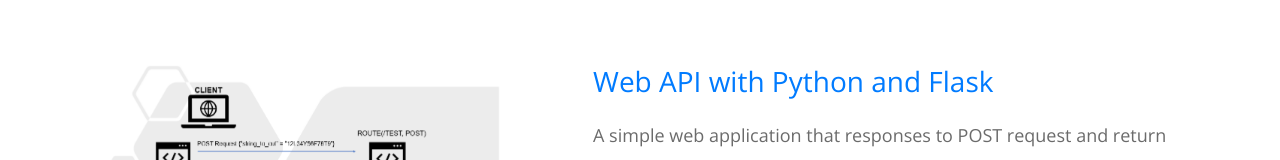
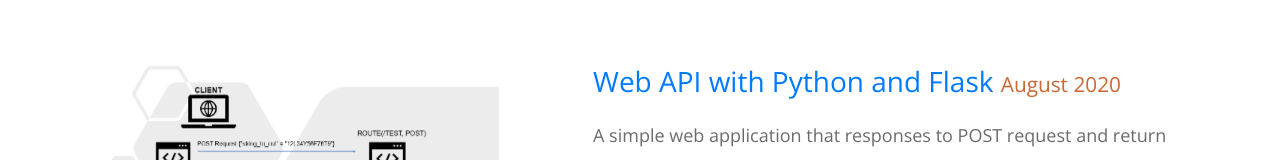
Before and after one commit to wang-xiaotian/wang-xiaotian.github.io, a plain HTML site: page index.html in a window 1280 px wide. Shown: the part 1435-1595 px from the top of the page. Drawn offline with nearby package versions, Linux system fonts and the light colour scheme.

Commit message:
Update index.html

```diff
--- a/index.html
+++ b/index.html
@@ -117,7 +117,7 @@
                         <div class="tm-portfolio-description">
                             <h3 class="tm-text-orange">
                                 <a href="https://wang-xiaotian.github.io/WebAPP-SERVER-POSTRequest/">Web API with Python and Flask</a>
-                                <span class="tm-title-small"><August 2020></span>
+                                <span class="tm-title-small">August 2020</span>
                             </h3>
                             <p class="mb-0">
                               A simple web application that responses to POST request and return the parsed argument:<br>
```
